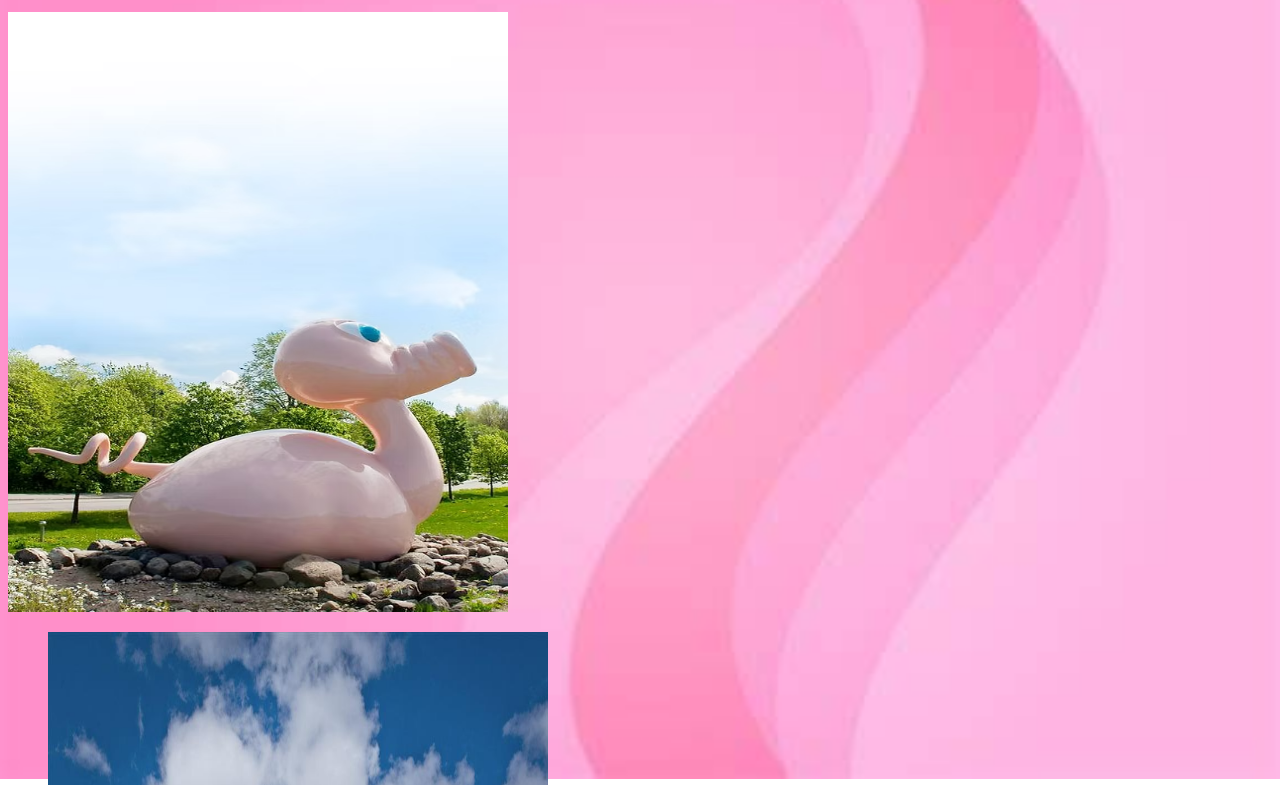
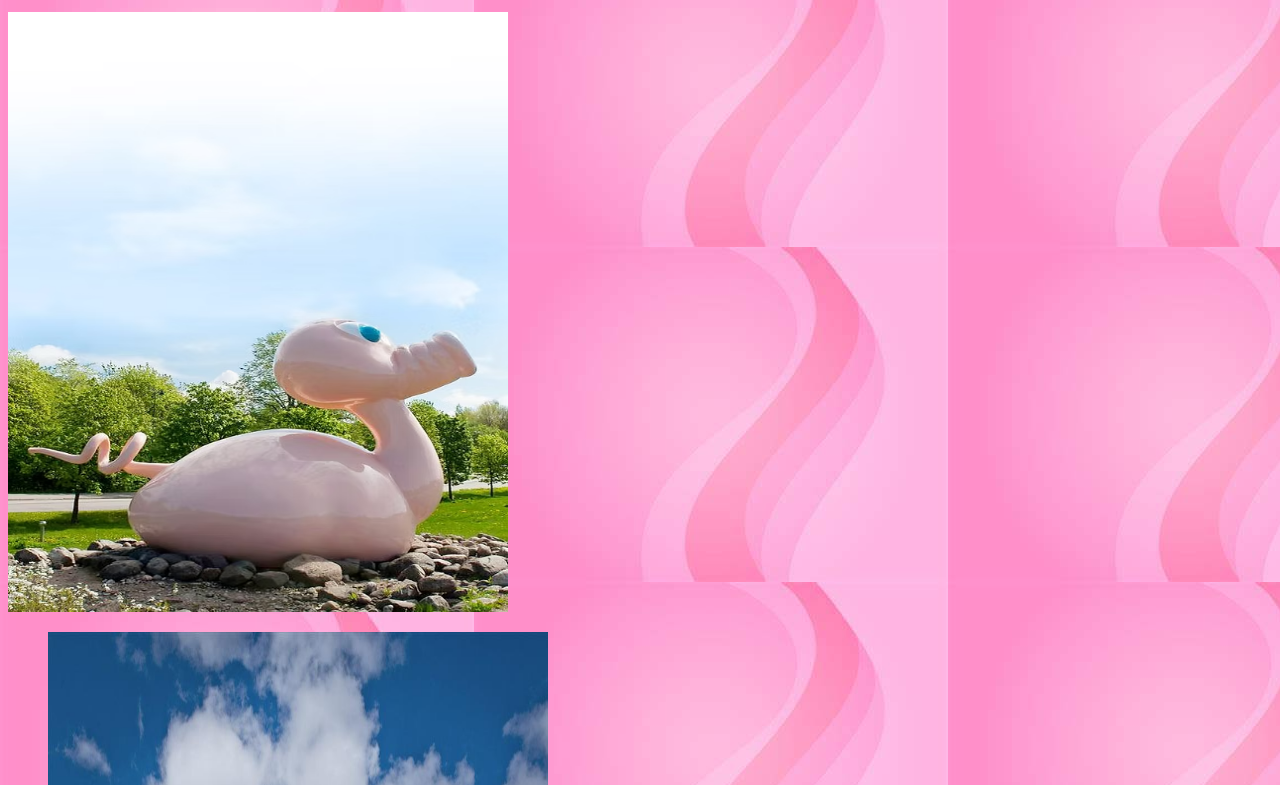
Before and after one commit to Julppum/Visual_Basics, a plain HTML site: page index.html in a window 1280 px wide. Shown: the part 88-873 px from the top of the page. Drawn offline with Linux system fonts and the light colour scheme.

Commit message:
Update styles.css

```diff
--- a/styles.css
+++ b/styles.css
@@ -1,9 +1,5 @@
 body {
     background-image: url(background_img.png);
-    background-size: cover;
-    background-repeat: no-repeat;
-    background-position: center;
-    height: 100vh;
 }
 
 h1, h2 {
```
